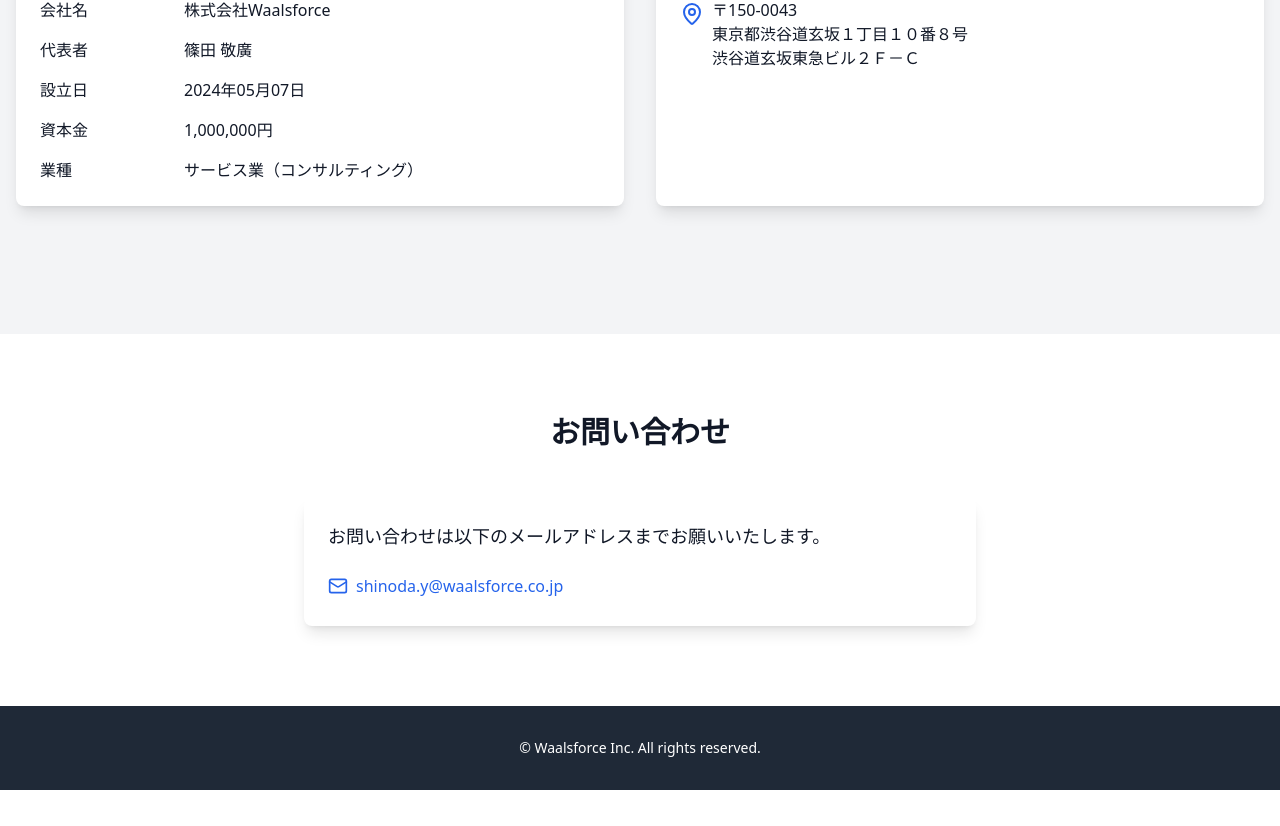
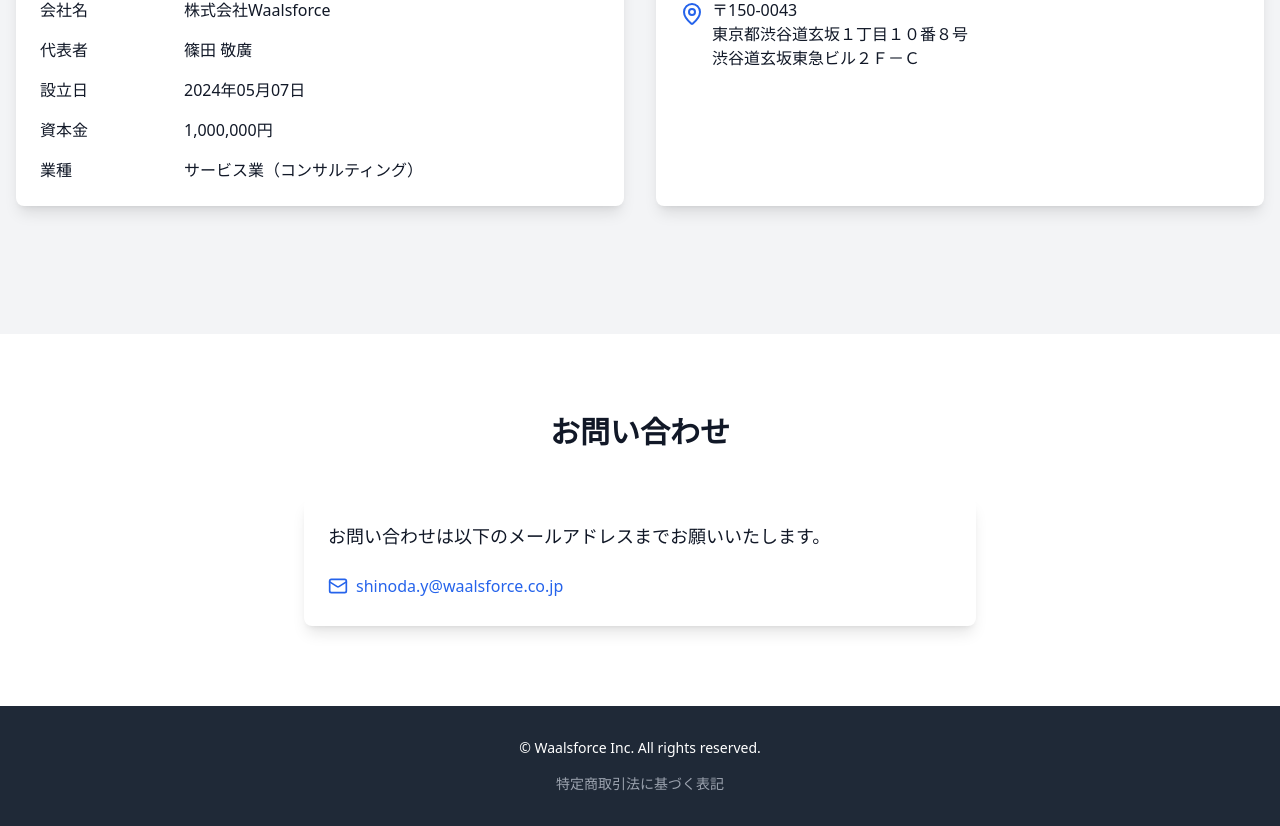
Before and after one commit to sinoda1114/my-website, a Next.js app: page / in a window 1280 px wide. Shown: the part 1266-2092 px from the top of the page. Before the commit the page ends 2056 px from the top, so only its background shows below. Built offline with nearby package versions, Linux system fonts and the light colour scheme.

Commit message:
特商法ページへのリンクをフッターに追加

```diff
--- /dev/null
+++ b/app/blog/page.tsx
@@ -0,0 +1,8 @@
+export default function BlogPage() {
+  return (
+    <main className="flex min-h-screen flex-col items-center p-24">
+      <h1 className="text-4xl font-bold">ブログ</h1>
+      {/* ブログコンテンツをここに追加 */}
+    </main>
+  );
+}
--- /dev/null
+++ b/app/legal/layout.tsx
@@ -0,0 +1,15 @@
+import { ReactNode } from 'react'
+
+export default function LegalLayout({
+  children,
+}: {
+  children: ReactNode
+}) {
+  return (
+    <div className="min-h-screen bg-gray-50">
+      <div className="container mx-auto px-4 py-8">
+        {children}
+      </div>
+    </div>
+  )
+}
--- a/components/company-website.tsx
+++ b/components/company-website.tsx
@@ -1,11 +1,10 @@
 'use client'
 
 import React from 'react'
+import type { ReactElement } from 'react'
 import { Brain, Bot, MapPin, Mail } from 'lucide-react'
 
-
-
-export function CompanyWebsiteComponent() {
+export function CompanyWebsiteComponent(): ReactElement {
   return (
     <div className="min-h-screen bg-white text-gray-900">
       <header role="banner" className="fixed w-full bg-white/80 backdrop-blur-sm z-50 border-b">
@@ -138,10 +137,22 @@
 
       <footer className="bg-gray-800 text-white py-8">
         <div className="container mx-auto px-4">
-          <div className="flex justify-center">
+          <div className="flex flex-col items-center space-y-4">
             <div className="text-sm">
               <p>&copy; Waalsforce Inc. All rights reserved.</p>
             </div>
+            <nav className="text-sm">
+              <ul className="flex space-x-4">
+                <li>
+                  <a
+                    href="/legal/tokushoho"
+                    className="text-gray-400 hover:text-white transition-colors"
+                  >
+                    特定商取引法に基づく表記
+                  </a>
+                </li>
+              </ul>
+            </nav>
           </div>
         </div>
       </footer>
```
